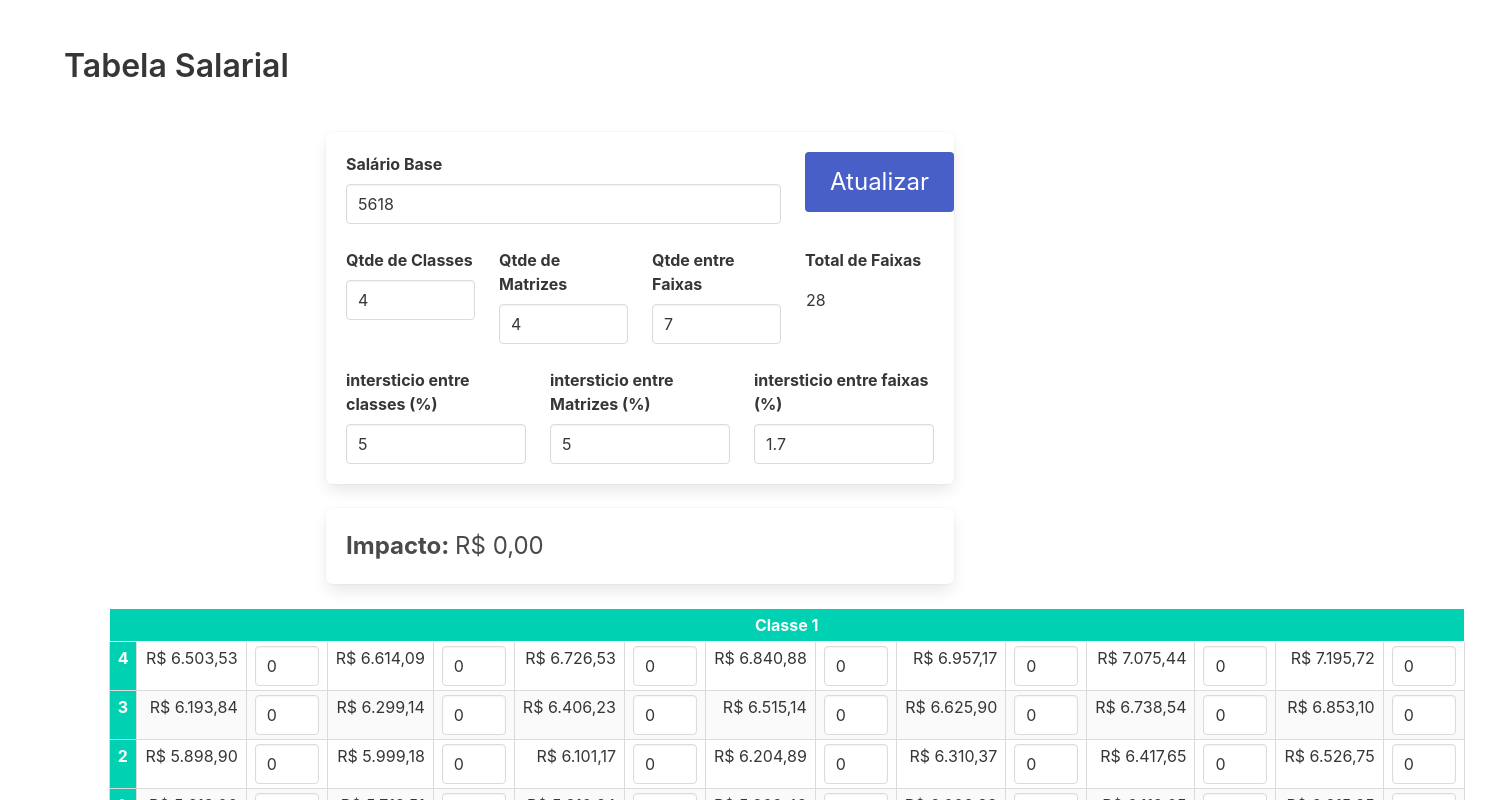
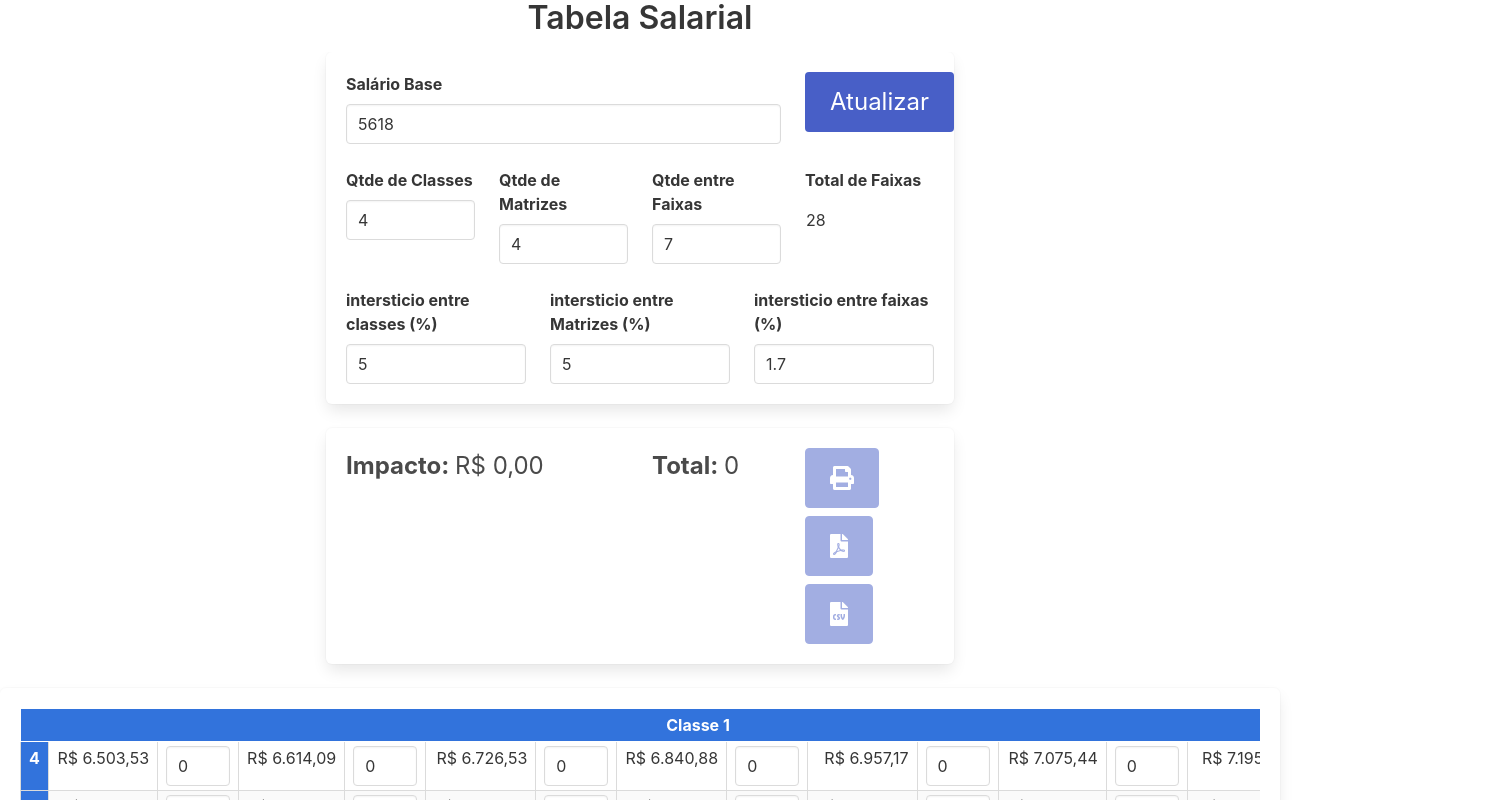
Before and after one commit to celsoagra/tabela-salarial, an Angular app: page / in a window 1280 px wide. Shown: the top 800 px of the page, 1510 px wide, since content can reach past the window. Built offline with nearby package versions, Linux system fonts and the light colour scheme.

Commit message:
atualizando sistema e ajustando tabela e incluindo botoes

```diff
--- a/angular.json
+++ b/angular.json
@@ -25,6 +25,7 @@
             "styles": [
               "src/styles.css",
               "node_modules/bulma/css/bulma.css",
+              "node_modules/@fortawesome/fontawesome-free/css/all.min.css"
             ],
             "scripts": []
           },
--- a/package.json
+++ b/package.json
@@ -32,9 +32,10 @@
     "@angular/cli": "~7.0.2",
     "@angular/compiler-cli": "~7.0.0",
     "@angular/language-service": "~7.0.0",
-    "@types/node": "~8.9.4",
+    "@fortawesome/fontawesome-free": "^5.11.2",
     "@types/jasmine": "~2.8.8",
     "@types/jasminewd2": "~2.0.3",
+    "@types/node": "~8.9.4",
     "codelyzer": "~4.5.0",
     "jasmine-core": "~2.99.1",
     "jasmine-spec-reporter": "~4.2.1",
--- a/src/app/app.component.html
+++ b/src/app/app.component.html
@@ -1,14 +1,18 @@
-<section class="hero">
-  <div class="hero-body">
+<div class="container is-fluid" id="content">
+    <nav data-section-id="1" data-component-id="15a7_1_01_awz" data-category="navigations" class="navbar">
       <div class="container">
-      <h1 class="title">
-        Tabela Salarial
-      </h1>
+        <div class="navbar-menu">
+          <div class="navbar-start"></div>
+          <div class="navbar-brand">
+              <h1 class="title">Tabela Salarial</h1>
+          </div>
+          <div class="navbar-end"></div>
         </div>
       </div>
-</section>
-  <div class="columns body-columns">
-    <div class="column is-half is-offset-one-quarter">
+    </nav>
+</div>
+<div class="columns is-centered body-columns">
+  <div class="column is-half">
     <div class="box">
       <div class="columns">
         <div class="column is-three-quarters">
@@ -93,15 +97,30 @@
     </div>
   </div>
 </div>
-<div class="columns body-columns">
-  <div class="column is-half is-offset-one-quarter">
+<div class="columns is-centered body-columns">
+  <div class="column is-half">
     <div class="box">
+      <div class="columns">
+        <div class="column is-6">
           <p class="is-size-4"><span class="has-text-weight-bold">Impacto: </span> {{ getFormattedPrice(countImpact()) }}</p>
+        </div>
+        <div class="column is-3">
+          <p class="is-size-4"><span class="has-text-weight-bold">Total: </span> {{ countQtde() }}</p>
+        </div>
+        <div class="column is-3">
+            <div class="buttons">
+                <button type="button" disabled (click)="print()" class="button is-link is-large"><i class="fas fa-print"></i></button>
+                <button type="button" disabled class="button is-link is-large"><i class="fas fa-file-pdf"></i></button>
+                <button type="button" disabled class="button is-link is-large"><i class="fas fa-file-csv"></i></button>
             </div>
         </div>
       </div>
-<div class="columns body-columns">
-  <div class="column is-10 is-offset-1">
+
+    </div>
+  </div>
+</div>
+<div class="box">
+    <div class="table-container" >
     <ng-container *ngFor="let classes of tabela; let classesIndex = index">
       <table class="table is-bordered is-striped is-narrow is-hoverable is-fullwidth" style="padding-bottom: 10rem">
         <thead>
--- a/src/app/app.component.ts
+++ b/src/app/app.component.ts
@@ -113,6 +113,22 @@ export class AppComponent implements OnInit {
     return impact;
   }
 
+  countQtde() {
+    var impact : number = 0;
+
+    if (this.tabela && this.tabelaQtde) {
+      for (var c = 0; c < this.classesTableNumber ; c++) { // classes
+        for (var m = 0; m < this.matrizTableNumber ; m++) { // matriz
+          for (var f = 0; f < this.faixasTableNumber ; f++) { // faixas
+            impact += this.tabelaQtde[c][m][f];
+          } // faixas
+        } // matriz
+      } // classes
+    }
+
+    return impact;
+  }
+
   getValue(val : number) {
     return parseFloat( val.toFixed(2) )
   }
@@ -134,4 +150,22 @@ export class AppComponent implements OnInit {
     return new Intl.NumberFormat('pt-BR', { style: 'currency', currency: 'BRL' }).format(price);
   }
 
+  print(): void {
+    let printContents, popupWin;
+    printContents = document.getElementById('printable-component').innerHTML;
+    popupWin = window.open('', '_blank', 'top=0,left=0,height=100%,width=auto');
+    popupWin.document.open();
+    popupWin.document.write(`
+      <html>
+        <head>
+          <title>Print tab</title>
+          <style>
+          </style>
+        </head>
+    <body onload="window.print();window.close()">${printContents}</body>
+      </html>`
+    );
+    popupWin.document.close();
 }
+
+}
--- a/src/index.html
+++ b/src/index.html
@@ -19,6 +19,6 @@
 
 </head>
 <body>
-  <app-root></app-root>
+  <app-root id="printable-component" ></app-root>
 </body>
 </html>
--- a/src/styles.css
+++ b/src/styles.css
@@ -1 +1,11 @@
 /* You can add global styles to this file, and also import other style files */
+
+.table tr.is-selected {
+    background-color: #3273dc !important;
+}
+
+.table td.is-selected, .table th.is-selected {
+    background-color: #3273dc !important;
+}
+
+.is-overflow { overflow-x: auto; }
```
Also changed, not shown: 22 other files (tests, documents, lock files or other folders). Lines whose indentation alone changed are shown as unchanged.
